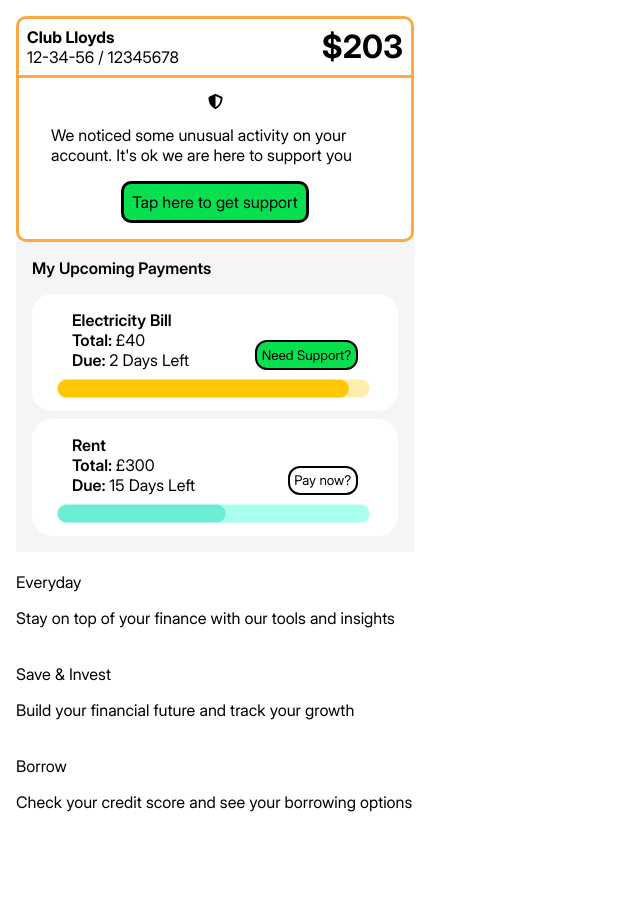
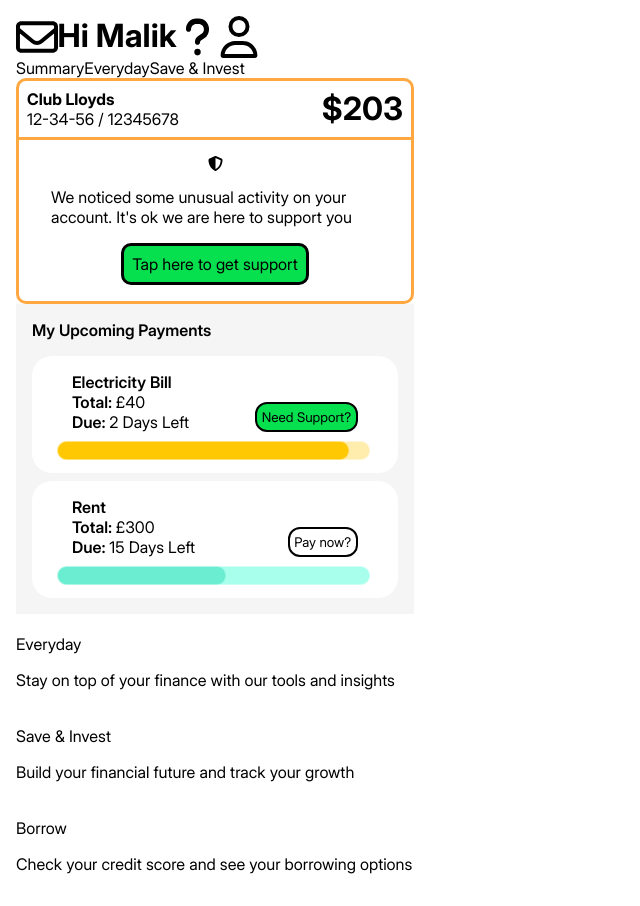
Before and after one commit to ichbinderbar/lloyds-bank, a React (Vite) app: page / in a window 1280 px wide. Shown: the whole page, without its empty margins (0-640 px from the left). Before the commit the page ends 844 px from the top, so only its background shows below. Built offline with nearby package versions, Linux system fonts and the light colour scheme; a web font is replaced by a local one.

Commit message:
jsx in, styling started

```diff
--- /dev/null
+++ b/src/components/Header/Header.jsx
@@ -0,0 +1,34 @@
+import "./Header.scss";
+import mailIcon from "../../assets/icons/envelope-regular.svg";
+import questionIcon from "../../assets/icons/question-solid.svg";
+import profileIcon from "../../assets/icons/user-regular.svg";
+
+export default function Header() {
+  return (
+    <header className="header">
+      <div className="header__top">
+        <img
+          src={mailIcon}
+          alt="Mail icon image"
+          className="header__img header__img-mail"
+        />
+        <h1 className="header__title">Hi Malik</h1>
+        <img
+          src={questionIcon}
+          alt="question mark icon"
+          className="header__img header__img-question"
+        />
+        <img
+          src={profileIcon}
+          alt="human profile icon"
+          className="header__img header__img-profile"
+        />
+      </div>
+      <div className="header__botton">
+        <span className="header__button header__button--clicked"> Summary</span>
+        <span className="header__button">Everyday</span>
+        <span className="header__button">Save & Invest</span>
+      </div>
+    </header>
+  );
+}
--- /dev/null
+++ b/src/components/Header/Header.scss
@@ -0,0 +1,17 @@
+@use "../../styles/colors" as *;
+@use "../../styles/typography" as *;
+
+.header {
+  display: flex;
+  flex-direction: column;
+
+  &__top {
+    display: flex;
+    flex-direction: row;
+  }
+
+  &__img {
+    height: 2.6rem;
+    width: 2.6rem;
+  }
+}
--- a/src/pages/Home/Home.jsx
+++ b/src/pages/Home/Home.jsx
@@ -3,10 +3,12 @@
 import MainAccountOverview from "../../components/MainAccountOverview/MainAccountOverview";
 import Spaces from "../../components/Spaces/Spaces";
 import UpcomingPayments from "../../components/UpcomingPayments/UpcomingPayments";
+import Header from "../../components/Header/Header";
 
 export default function Home() {
   return (
     <div className="home">
+      <Header />
       <div className="home__main-container">
         <MainAccountOverview />
         <Notification />
```
